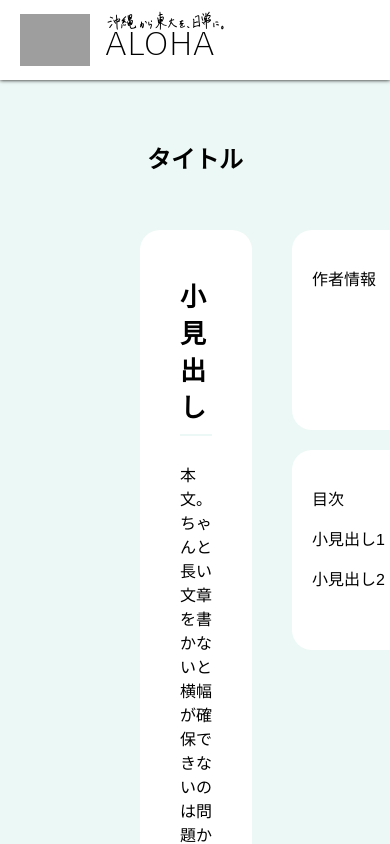
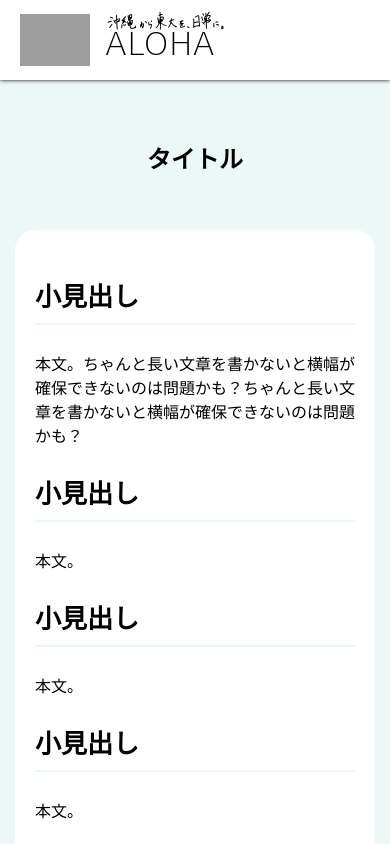
Before and after one commit to ReoYabiku/aloha-hp-next, a Next.js app: page /articles in a window 390 px wide. Shown: the top 844 px of the page. Built offline with nearby package versions, Linux system fonts and the light colour scheme; grey boxes are pictures that could not be loaded.

Commit message:
phone & build

```diff
--- a/app/(user)/articles/page.module.css
+++ b/app/(user)/articles/page.module.css
@@ -67,7 +67,6 @@
     height: 200px;
 }
 
-/* 画面上端にきて初めて有効にするにはどうしたらいい？ */
 .fix {
     position: fixed;
     top: 20px;
@@ -76,3 +75,21 @@
 .table_of_contents_wrapper{
     padding: 20px;
 }
+
+@media screen and (max-width: 480px) {
+    .table_of_contents, .author, .right_nav {
+        display: none;
+    }
+
+    .content {
+        margin: 0 10px;
+    }
+
+    .text {
+        margin: 0 5px 50px;
+    }
+
+    .text_wrapper {
+        padding: 20px 20px;
+    }
+}
--- a/app/(user)/articles/page.tsx
+++ b/app/(user)/articles/page.tsx
@@ -1,14 +1,15 @@
 "use client"
 
-import { useState } from 'react';
+import { useEffect, useState } from 'react';
 import style from './page.module.css';
 
 export default function Articles() {
   const [tableOfContentsClass, setTableOfContentsClass] = useState(style.table_of_contents)
 
+  useEffect(() => {
     const handleScroll = () => {
-    if (typeof window === 'undefined') return;
 
+      if (typeof window !== 'undefined') {
         var scrollY = window.scrollY;
         if (scrollY > 430) {
           setTableOfContentsClass(() => `${style.table_of_contents} ${style.fix}`)
@@ -17,7 +18,9 @@ export default function Articles() {
         }
       }
 
+    }
     window.addEventListener("scroll", handleScroll)
+  }, []);
 
   return (
     <div className={style.container}>
```
Also changed, not shown: public/robots.txt (added), 2 other files (tests, documents, lock files or other folders). Lines whose indentation alone changed are shown as unchanged.
